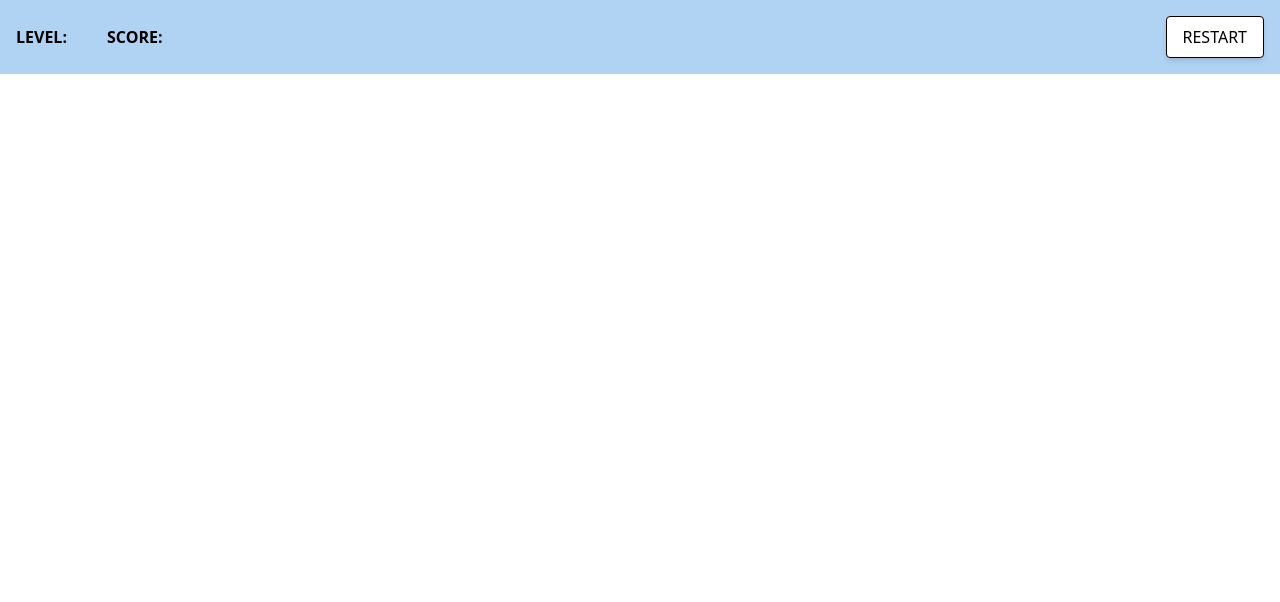
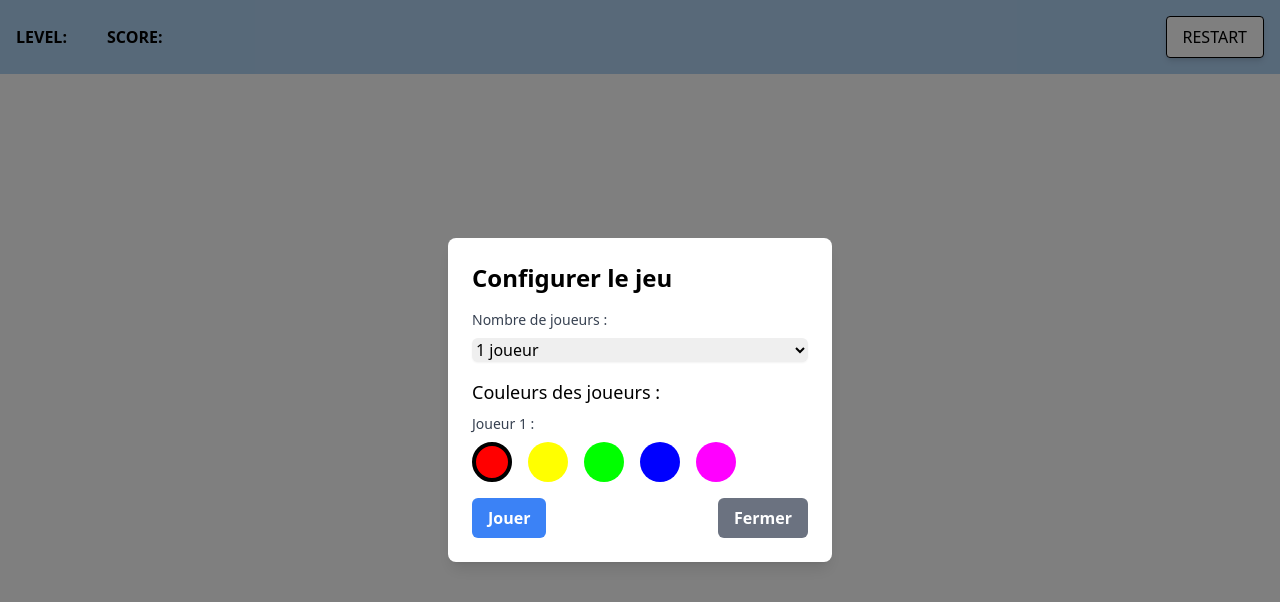
Before and after one commit to zaitsev69/puissance4, a Next.js app: page / in a window 1280 px wide. Shown: the top 602 px of the page. Built offline with nearby package versions, Linux system fonts and the light colour scheme.

Commit message:
setting up the modal

```diff
--- a/src/app/page.js
+++ b/src/app/page.js
@@ -1,10 +1,12 @@
 import Header from "@/components/header";
+import Modal from "@/components/modal";
 import Image from "next/image";
 
 export default function Home() {
   return (
-    <>
+    <div>
       <Header />
-    </>
+      <Modal />
+    </div>
   );
 }
--- /dev/null
+++ b/src/components/modal.jsx
@@ -0,0 +1,138 @@
+"use client";
+
+import React, { useState } from "react";
+
+const GameSetupModal = () => {
+  const colors = [
+    { value: "#ff0000", label: "Rouge" },
+    { value: "#ffff00", label: "Jaune" },
+    { value: "#00ff00", label: "Vert" },
+    { value: "#0000ff", label: "Bleu" },
+    { value: "#ff00ff", label: "Magenta" },
+  ]; // Couleurs
+
+  const [numPlayers, setNumPlayers] = useState(1); // Par défaut 1 joueur
+  const [playerColors, setPlayerColors] = useState(["#ff0000"]); // Rouge par défaut pour 1 joueur
+  const [isModalOpen, setIsModalOpen] = useState(true); // état de la modale
+
+  // Met à jour la couleur des joueurs
+  const handleColorChange = (index, color) => {
+    const newColors = [...playerColors];
+    newColors[index] = color;
+    setPlayerColors(newColors);
+  };
+
+  // Met à jour le nombre de joueurs
+  const handleNumPlayersChange = (e) => {
+    const newNumPlayers = parseInt(e.target.value);
+    setNumPlayers(newNumPlayers);
+    setPlayerColors((prevColors) => {
+      const newColors = [...prevColors];
+      while (newColors.length < newNumPlayers) {
+        newColors.push(colors.find((c) => !newColors.includes(c.value)).value); // Ajouter une couleur qui n'est pas encore sélectionnée
+      }
+      return newColors.slice(0, newNumPlayers); // Limiter à 1 ou 2 joueurs
+    });
+  };
+
+  // Filtre les couleurs déjà sélectionnées par d'autres joueurs
+  const getAvailableColors = (currentIndex) => {
+    return colors.filter(
+      (color) =>
+        !playerColors.includes(color.value) ||
+        playerColors[currentIndex] === color.value
+    );
+  };
+
+  // Fonction pour démarrer le jeu
+  const startGame = () => {
+    alert(
+      `Le jeu commence avec ${numPlayers} joueur(s) et les couleurs ${playerColors
+        .map((color) => colors.find((c) => c.value === color).label)
+        .join(", ")}`
+    );
+    setIsModalOpen(false); // Ferme la modale après avoir démarré le jeu
+  };
+
+  return (
+    <>
+      {/* Afficher la modale si l'état isModalOpen est true */}
+      {isModalOpen && (
+        <div className="fixed inset-0 bg-black bg-opacity-50 flex justify-center items-center z-50">
+          <div className="bg-white p-6 rounded-lg shadow-lg w-96">
+            <h2 className="text-2xl font-semibold mb-4">Configurer le jeu</h2>
+
+            {/* Choix du nombre de joueurs */}
+            <div className="mb-4">
+              <label className="block text-sm font-medium text-gray-700 mb-2">
+                Nombre de joueurs :
+              </label>
+              <select
+                value={numPlayers}
+                onChange={handleNumPlayersChange}
+                className="block w-full mt-1 rounded-md border-gray-300 shadow-sm focus:border-indigo-500 focus:ring-indigo-500"
+              >
+                <option value={1}>1 joueur</option>
+                <option value={2}>2 joueurs</option>
+              </select>
+            </div>
+
+            {/* Choix des couleurs des joueurs */}
+            <div className="mb-4">
+              <h3 className="text-lg font-medium mb-2">
+                Couleurs des joueurs :
+              </h3>
+              {Array.from({ length: numPlayers }).map((_, index) => (
+                <div key={index} className="mb-4">
+                  <label className="block text-sm font-medium text-gray-700 mb-2">
+                    Joueur {index + 1} :
+                  </label>
+                  <div className="flex space-x-4">
+                    {getAvailableColors(index).map((color) => (
+                      <label key={color.value}>
+                        <input
+                          type="radio"
+                          name={`player-${index}-color`}
+                          value={color.value}
+                          checked={playerColors[index] === color.value}
+                          onChange={() => handleColorChange(index, color.value)}
+                          className="sr-only" // Masque l'input radio natif
+                        />
+                        <div
+                          className={`w-10 h-10 rounded-full border-4 cursor-pointer ${
+                            playerColors[index] === color.value
+                              ? "border-black"
+                              : "border-transparent"
+                          }`}
+                          style={{ backgroundColor: color.value }}
+                        />
+                      </label>
+                    ))}
+                  </div>
+                </div>
+              ))}
+            </div>
+
+            {/* Boutons */}
+            <div className="flex justify-between">
+              <button
+                onClick={startGame}
+                className="px-4 py-2 bg-blue-500 text-white font-semibold rounded-md hover:bg-blue-600"
+              >
+                Jouer
+              </button>
+              <button
+                onClick={() => setIsModalOpen(false)}
+                className="px-4 py-2 bg-gray-500 text-white font-semibold rounded-md hover:bg-gray-600"
+              >
+                Fermer
+              </button>
+            </div>
+          </div>
+        </div>
+      )}
+    </>
+  );
+};
+
+export default GameSetupModal;
```
